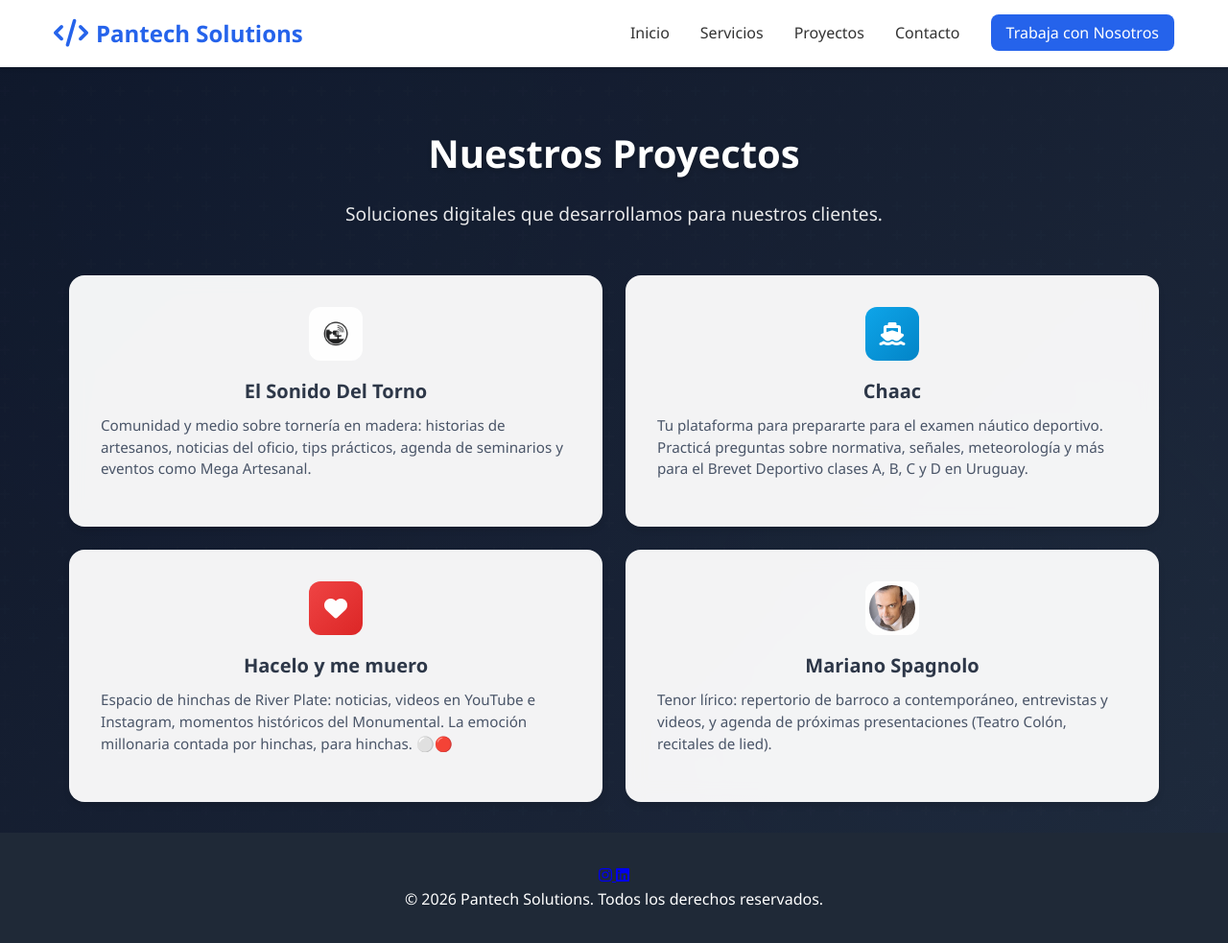
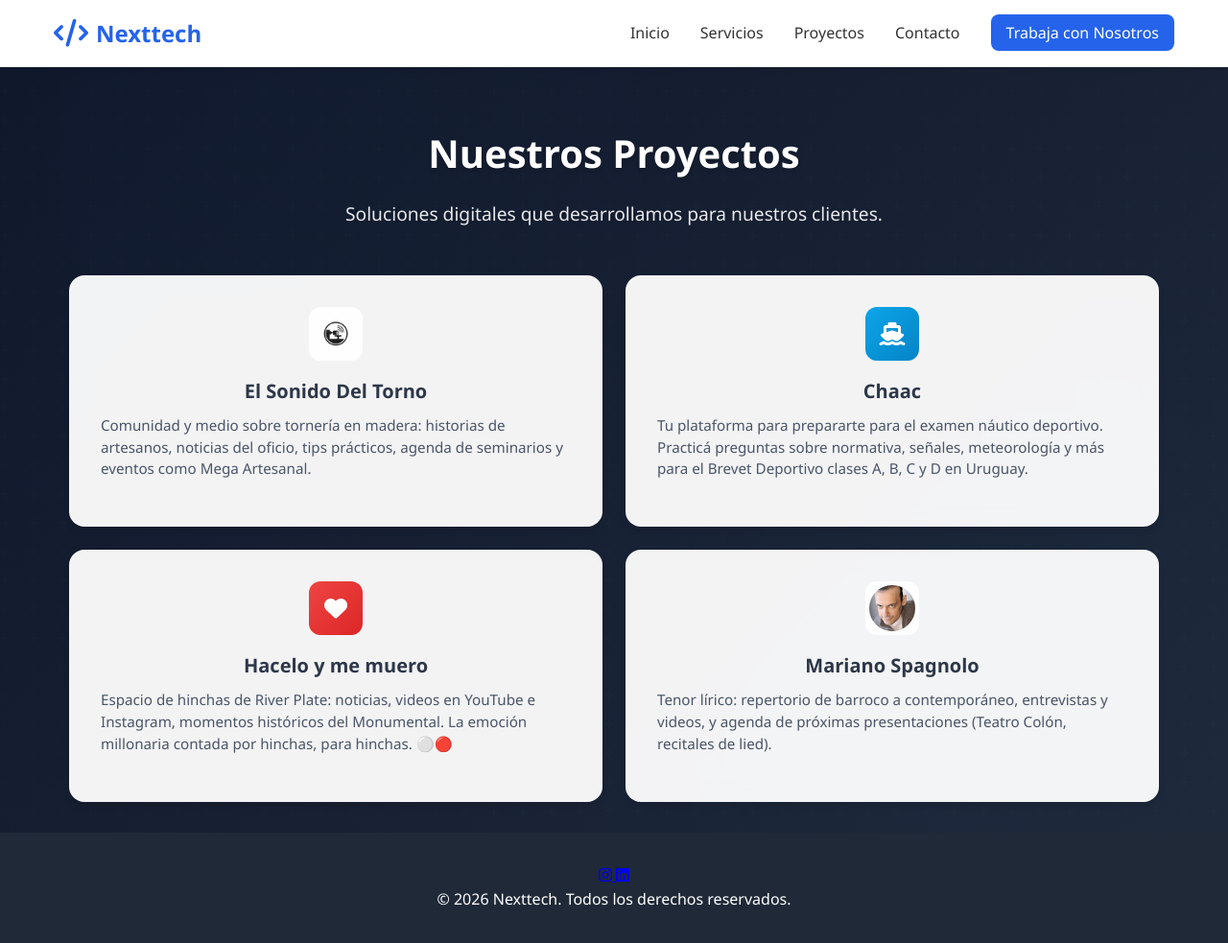
Before and after one commit to CROCDC/nexttech-web, a Flask app: page /projects in a window 1280 px wide. Shown: the whole page at 96% size. Run offline with Flask 3, Linux system fonts and the light colour scheme; parts of the project's set-up code (start-up, migrations or seed data) failed here and were passed over.

Commit message:
Refactor project to Nexttech branding: update Docker configurations, environment variables, and application metadata. Change service names, database URIs, and URLs in templates to reflect new branding. Add new footer component and update existing HTML files for consistency.

```diff
--- a/app/factory.py
+++ b/app/factory.py
@@ -16,7 +16,7 @@ def create_app():
     app = Flask(__name__)
 
     # Configuración de la base de datos
-    app.config['SQLALCHEMY_DATABASE_URI'] = os.environ.get('DATABASE_URL', 'sqlite:///pantech.db')
+    app.config['SQLALCHEMY_DATABASE_URI'] = os.environ.get('DATABASE_URL', 'sqlite:///nexttech.db')
     app.config['SQLALCHEMY_TRACK_MODIFICATIONS'] = False
 
     # Configuración de uploads
--- a/app/static/pantech-footer-demo.html
+++ b/app/static/nexttech-footer-demo.html
@@ -3,10 +3,10 @@
 <head>
     <meta charset="UTF-8">
     <meta name="viewport" content="width=device-width, initial-scale=1.0">
-    <title>Demo Footer Pantech</title>
+    <title>Demo Footer Nexttech</title>
 </head>
 <body>
-    <script src="/static/js/pantechFooter.js"></script>
-    <pantech-footer></pantech-footer>
+    <script src="/static/js/nexttechFooter.js"></script>
+    <nexttech-footer></nexttech-footer>
 </body>
 </html>
--- a/app/static/pantech-footer-demo-focus-consultores.html
+++ b/app/static/pantech-footer-demo-focus-consultores.html
@@ -100,7 +100,7 @@
             line-height: 1.6;
         }
 
-        pantech-footer {
+        nexttech-footer {
             position: relative;
             z-index: 1;
         }
@@ -123,8 +123,8 @@
                 <p>Ofrecemos servicios profesionales de consultoría empresarial, enfocados en el crecimiento y desarrollo de su negocio.</p>
             </div>
         </div>
-        <script src="/static/js/pantechFooter.js"></script>
-        <pantech-footer></pantech-footer>
+        <script src="/static/js/nexttechFooter.js"></script>
+        <nexttech-footer></nexttech-footer>
     </main>
 </body>
 </html>
--- a/app/static/robots.txt
+++ b/app/static/robots.txt
@@ -4,4 +4,4 @@ Disallow: /static/
 Disallow: /admin/
 Disallow: /api/
 
-Sitemap: https://pantech.solutions/sitemap.xml
+Sitemap: https://nexttech.com.ar/sitemap.xml
--- a/app/templates/projects.html
+++ b/app/templates/projects.html
@@ -3,19 +3,19 @@
 <head>
     <meta charset="UTF-8">
     <meta name="viewport" content="width=device-width, initial-scale=1.0">
-    <meta name="description" content="Conocé los proyectos desarrollados por Pantech Solutions: El Sonido Del Torno, Chaac, Hacelo y me muero, Mariano Spagnolo - Tenor y más.">
-    <meta name="keywords" content="pantech solutions, proyectos, software factory, desarrollo web, aplicaciones, argentina">
-    <meta name="author" content="Pantech Solutions">
+    <meta name="description" content="Conocé los proyectos desarrollados por Nexttech: El Sonido Del Torno, Chaac, Hacelo y me muero, Mariano Spagnolo - Tenor y más.">
+    <meta name="keywords" content="nexttech, proyectos, software factory, desarrollo web, aplicaciones, argentina">
+    <meta name="author" content="Nexttech">
     <meta name="robots" content="index, follow">
-    <meta property="og:title" content="Proyectos - Pantech Solutions | Software Factory">
-    <meta property="og:description" content="Proyectos desarrollados por Pantech Solutions. Soluciones digitales a medida.">
-    <meta property="og:url" content="https://pantech.solutions/projects">
+    <meta property="og:title" content="Proyectos - Nexttech | Software Factory">
+    <meta property="og:description" content="Proyectos desarrollados por Nexttech. Soluciones digitales a medida.">
+    <meta property="og:url" content="https://nexttech.com.ar/projects">
     <meta property="og:type" content="website">
-    <meta property="og:site_name" content="Pantech Solutions">
+    <meta property="og:site_name" content="Nexttech">
     <meta property="og:locale" content="es_AR">
-    <title>Proyectos - Pantech Solutions | Software Factory</title>
+    <title>Proyectos - Nexttech | Software Factory</title>
 
-    <link rel="canonical" href="https://pantech.solutions/projects">
+    <link rel="canonical" href="https://nexttech.com.ar/projects">
     <link rel="manifest" href="{{ url_for('static', filename='manifest.json') }}">
     <link rel="shortcut icon" href="{{ url_for('static', filename='assets/favicon.ico') }}" type="image/x-icon">
     <link rel="icon" type="image/svg+xml" href="{{ url_for('static', filename='assets/favicon.svg') }}">
@@ -33,7 +33,7 @@
     <header class="header">
         <nav class="nav-container" aria-label="Navegación principal">
             <div class="logo animate__animated animate__fadeIn">
-                <i class="fas fa-code" aria-hidden="true"></i> Pantech Solutions
+                <i class="fas fa-code" aria-hidden="true"></i> Nexttech
             </div>
             <button class="menu-toggle" aria-label="Abrir menú" aria-expanded="false">
                 <i class="fas fa-bars" aria-hidden="true"></i>
@@ -63,17 +63,17 @@
                         <h3>El Sonido Del Torno</h3>
                         <p>Comunidad y medio sobre tornería en madera: historias de artesanos, noticias del oficio, tips prácticos, agenda de seminarios y eventos como Mega Artesanal.</p>
                     </a>
-                    <a href="https://app.chaac.pantech.solutions/" target="_blank" rel="noopener noreferrer" class="project-card project-card--chaac animate__animated animate__fadeInUp">
+                    <a href="https://app.chaac.nexttech.com.ar/" target="_blank" rel="noopener noreferrer" class="project-card project-card--chaac animate__animated animate__fadeInUp">
                         <div class="project-icon project-icon--chaac"><i class="fas fa-ship" aria-hidden="true"></i></div>
                         <h3>Chaac</h3>
                         <p>Tu plataforma para prepararte para el examen náutico deportivo. Practicá preguntas sobre normativa, señales, meteorología y más para el Brevet Deportivo clases A, B, C y D en Uruguay.</p>
                     </a>
-                    <a href="https://hymm.pantech.solutions/" target="_blank" rel="noopener noreferrer" class="project-card project-card--hymm animate__animated animate__fadeInUp">
+                    <a href="https://hymm.nexttech.com.ar/" target="_blank" rel="noopener noreferrer" class="project-card project-card--hymm animate__animated animate__fadeInUp">
                         <div class="project-icon project-icon--hymm"><i class="fas fa-heart" aria-hidden="true"></i></div>
                         <h3>Hacelo y me muero</h3>
                         <p>Espacio de hinchas de River Plate: noticias, videos en YouTube e Instagram, momentos históricos del Monumental. La emoción millonaria contada por hinchas, para hinchas. ⚪️🔴</p>
                     </a>
-                    <a href="https://demo.ellens.dritter.gesang.pantech.solutions/" target="_blank" rel="noopener noreferrer" class="project-card project-card--tenor animate__animated animate__fadeInUp">
+                    <a href="https://demo.ellens.dritter.gesang.nexttech.com.ar/" target="_blank" rel="noopener noreferrer" class="project-card project-card--tenor animate__animated animate__fadeInUp">
                         <div class="project-icon project-icon--tenor project-icon--img project-icon--round">
                             <img src="{{ url_for('static', filename='assets/projects/logo-mariano-spagnolo.png') }}" alt="Mariano Spagnolo - Tenor" width="56" height="56" loading="lazy">
                         </div>
@@ -88,14 +88,14 @@
     <footer style="background-color: #1f2937; color: #fff; padding: 2rem;">
         <div class="footer-content">
             <div class="social-media">
-                <a href="https://www.instagram.com/pan__tech/" target="_blank" rel="noopener noreferrer" aria-label="Síguenos en Instagram" title="Seguir a Pantech Solutions en Instagram">
+                <a href="https://www.instagram.com/pan__tech/" target="_blank" rel="noopener noreferrer" aria-label="Síguenos en Instagram" title="Seguir a Nexttech en Instagram">
                     <i class="fab fa-instagram"></i>
                 </a>
-                <a href="https://www.linkedin.com/company/pantechsolutions" target="_blank" rel="noopener noreferrer" aria-label="Síguenos en LinkedIn" title="Seguir a Pantech Solutions en LinkedIn">
+                <a href="https://www.linkedin.com/company/nexttech" target="_blank" rel="noopener noreferrer" aria-label="Síguenos en LinkedIn" title="Seguir a Nexttech en LinkedIn">
                     <i class="fab fa-linkedin"></i>
                 </a>
             </div>
-            <p style="color: #fff; margin: 0;">&copy; {{ current_year|default(2026) }} Pantech Solutions. Todos los derechos reservados.</p>
+            <p style="color: #fff; margin: 0;">&copy; {{ current_year|default(2026) }} Nexttech. Todos los derechos reservados.</p>
         </div>
     </footer>
 
--- a/run.py
+++ b/run.py
@@ -16,4 +16,4 @@ def cpu_usage():
     return psutil.Process().cpu_percent()
 
 if __name__ == '__main__':
-    app.run(host='0.0.0.0', port=160, debug=True)
+    app.run(host='0.0.0.0', port=7001, debug=True)
```
Also changed, not shown: app/static/js/nexttechFooter.js (renamed from app/static/js/pantechFooter.js, +11 -11 lines), app/static/sitemap.xml (+5 -5 lines), app/templates/index.html (+23 -23 lines), app/templates/work_with_us.html (+21 -21 lines), docker-compose.yml (+16 -12 lines), .github/workflows/deploy.yml, app/static/manifest.json, 3 other files.
